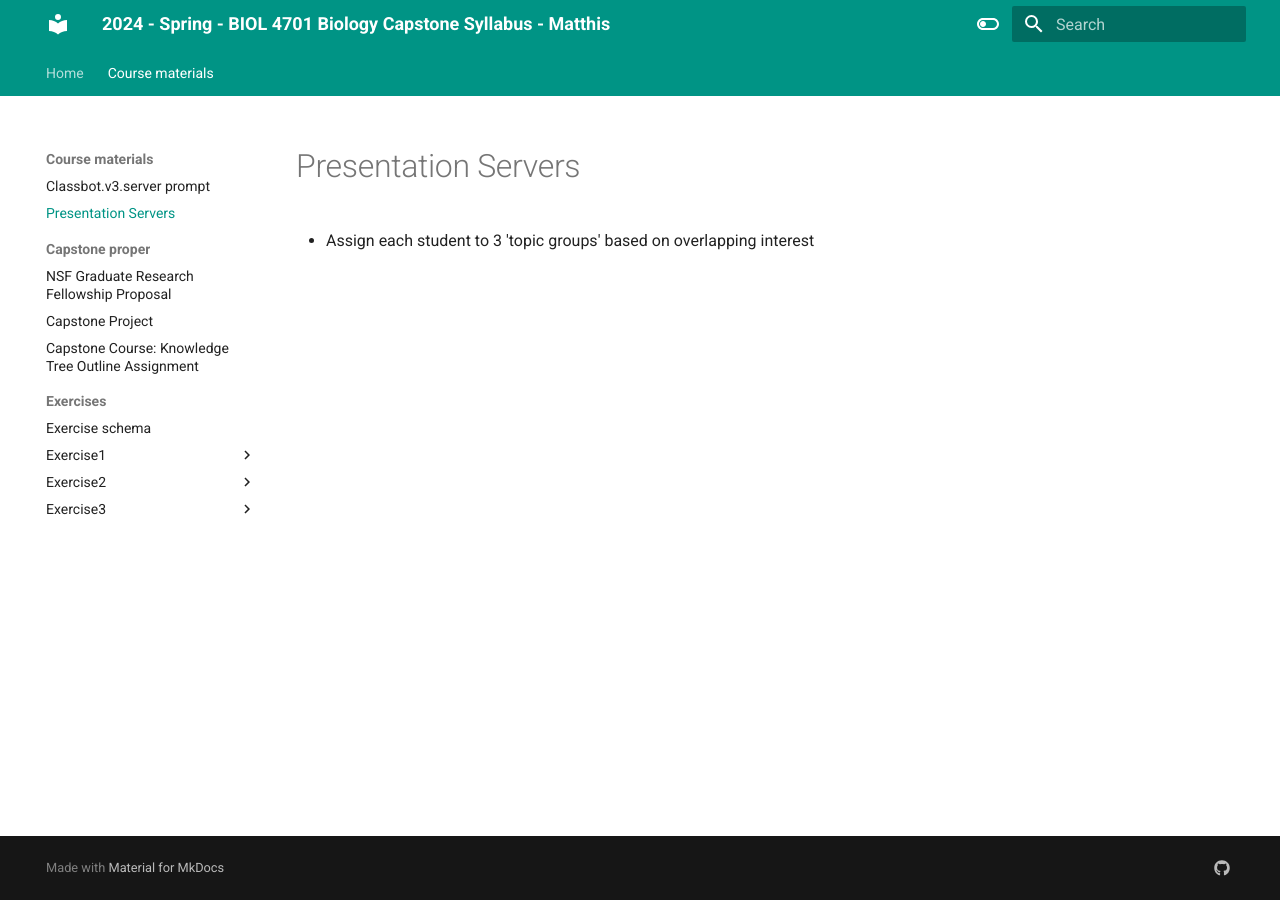
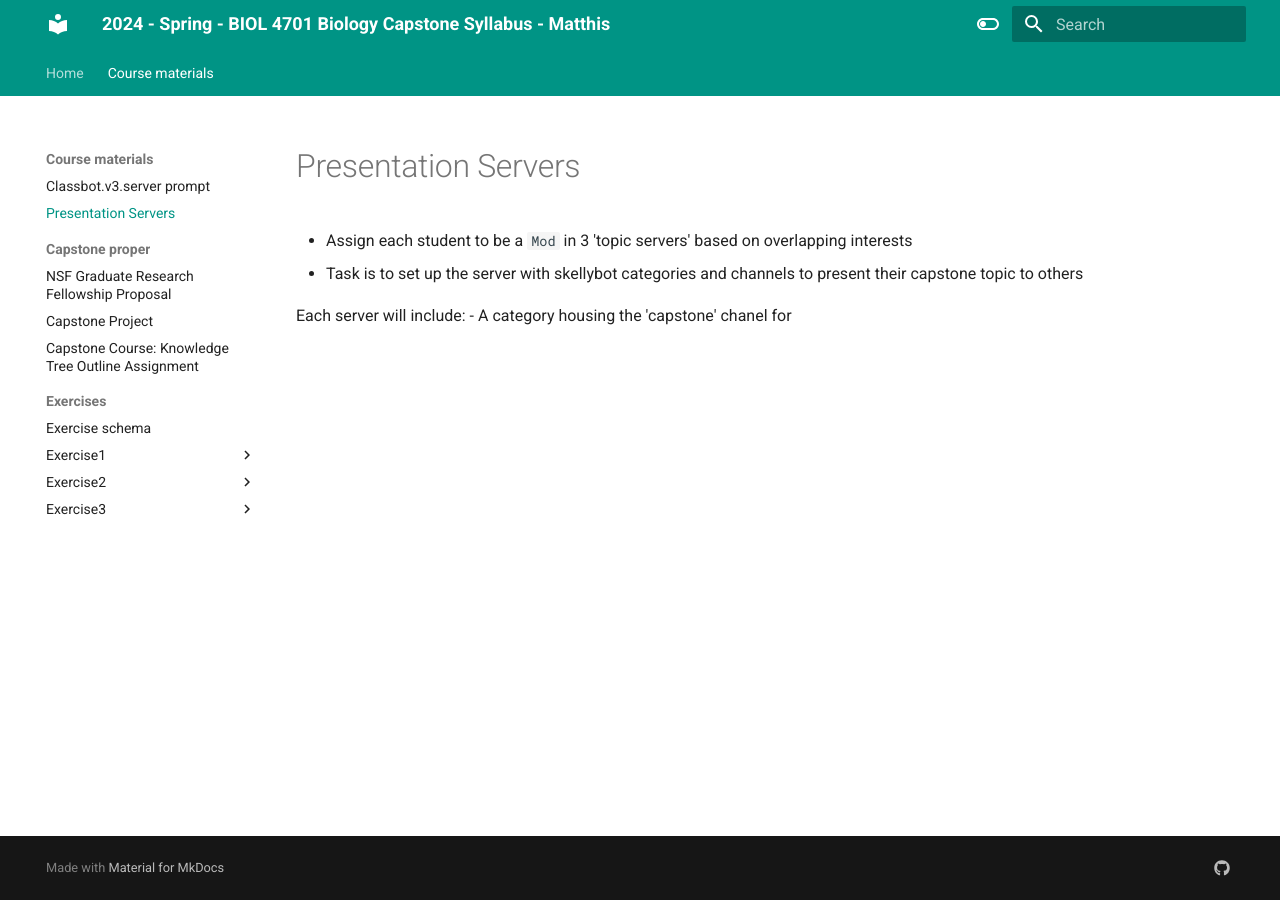
Before and after one commit to HumanMovementNeuroscience/capstone, an MkDocs documentation site: the page built from docs/course_materials/presentation-servers.md, in a window 1280 px wide. Built offline with MkDocs 1.6.1 and Material for MkDocs 9.7.7, drawn with Linux system fonts in a browser that asks for light colours.

Commit message:
Mar 28, 2024, 10:36 AM

```diff
--- a/docs/course_materials/presentation-servers.md
+++ b/docs/course_materials/presentation-servers.md
@@ -1,3 +1,7 @@
 # Presentation Servers
 
-- Assign each student to 3 'topic groups' based on overlapping interest
+- Assign each student to be a `Mod` in 3 'topic servers' based on overlapping interests
+- Task is to set up the server with skellybot categories and channels to present their capstone topic to others
+
+Each server will include:
+- A category housing the 'capstone' chanel for
```
